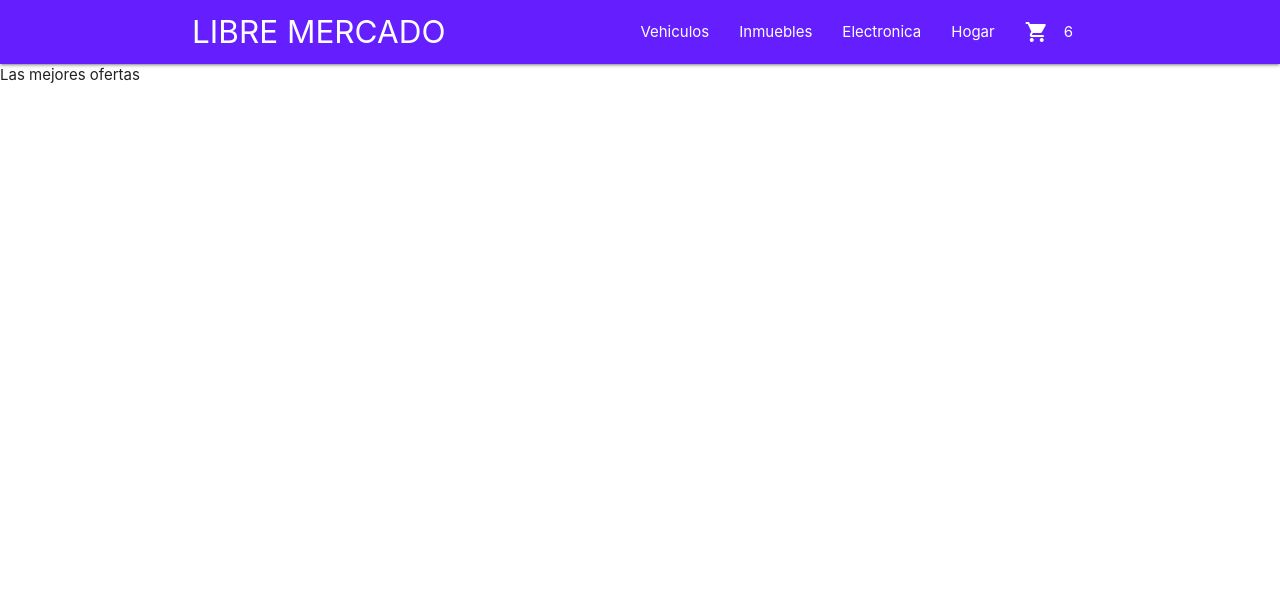
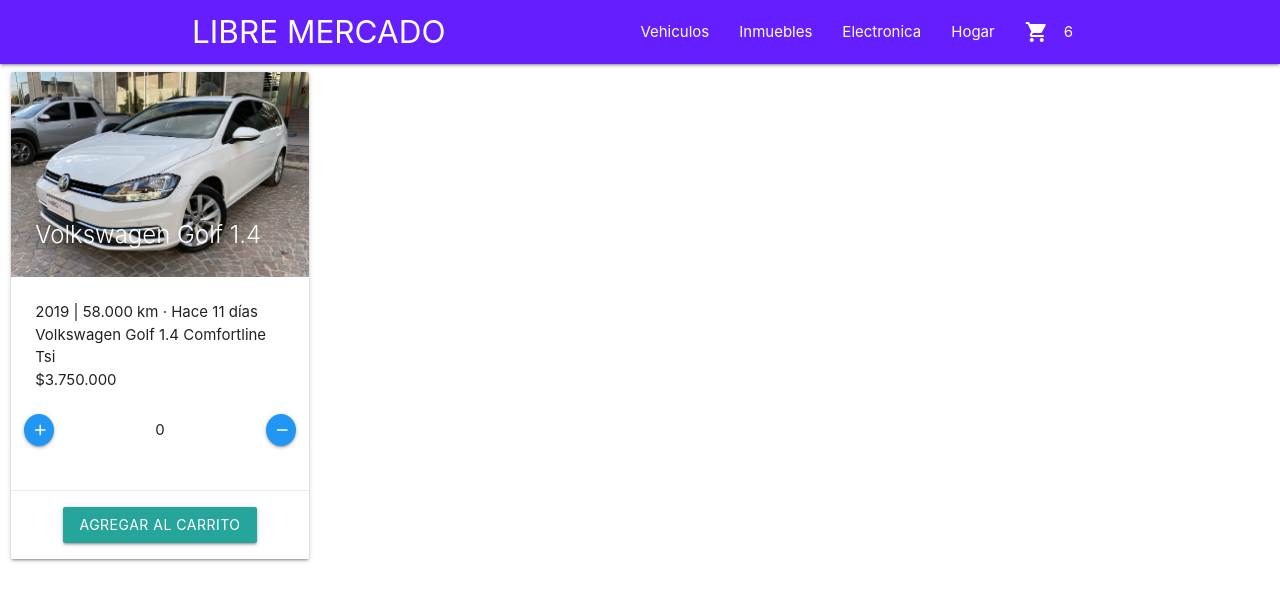
Before and after one commit to maxi1330/maxi_tienda, a React (Create React App) app: page / in a window 1280 px wide. Shown: the top 600 px of the page. Built offline with nearby package versions, Linux system fonts and the light colour scheme.

Commit message:
Agregado contador

```diff
--- /dev/null
+++ b/src/components/ItemCount.js
@@ -0,0 +1,72 @@
+import React, {useState} from 'react';
+import imagenAuto from '../images/auto01.webp';
+
+function ItemCount({stock, initial, onAdd}){
+    const [count, setCount] = useState(initial);
+
+    const addItem = () => {
+        if(count < stock){
+            setCount(count + 1);
+        }
+    }
+
+    const removeItem = () => {
+        if(count > 0){
+            setCount(count - 1);
+        }
+    }
+
+    return (
+    <>
+        <div class="row">
+            <div class="col s3">
+            <div class="card">
+                <div class="card-image">
+                    <img src={imagenAuto}
+                         alt='imagen auto'/>
+                    <span class="card-title">Volkswagen Golf 1.4</span>
+                </div>
+                <div class="card-content">
+                    <p>2019 | 58.000 km · Hace 11 días<br/>
+                        Volkswagen Golf 1.4 Comfortline Tsi<br/>
+                        $3.750.000
+                    </p><br/>
+                    <div class="row valign-wrapper">
+                        <button className="btn-floating btn-small blue s2"
+                                onClick={() => addItem()}>
+                                    <i className="material-icons">add</i>
+                        </button>
+                        <div class="col s10 center-align">{count}</div>
+                        <button className="btn-floating btn-small blue s2"
+                                onClick={() => removeItem()}>
+                                    <i className="material-icons">remove</i>
+                        </button>
+                    </div>
+                </div>
+                <div className="card-action center">
+                    <button className="btn">Agregar al carrito</button>
+                </div>
+            </div>
+            </div>
+        </div>
+        {/* <div className="card small">
+            <div className="card-content">
+                <p>El contador</p>
+                <p>Disponibles: {stock}</p>
+            </div>
+            <div className="card-action">
+                <button className="btn-floating btn-small blue"
+                        onClick={() => addItem()}>
+                            <i className="material-icons">add</i>
+                </button>
+                <p>{count}</p>
+                <button className="btn-floating btn-small blue"
+                        onClick={() => removeItem()}>
+                            <i className="material-icons">remove</i>
+                </button>
+            </div>
+        </div> */}
+    </>
+    );
+}
+export default ItemCount;
--- a/src/components/ItemListContainer.js
+++ b/src/components/ItemListContainer.js
@@ -1,6 +1,11 @@
+import ItemCount from "./ItemCount";
+
 function ItemListContainer (props) {
     return (
-        <div>{props.greeting}</div>
+        <>
+            {/* <div>{props.greeting}</div> */}
+            <ItemCount stock={10} initial={0}/>
+        </>
     );
 }
 export default ItemListContainer;
--- a/src/components/NavBar.js
+++ b/src/components/NavBar.js
@@ -2,15 +2,15 @@
 
 function NavBar () {
   return (
-      <nav class="deep-purple accent-3">
-      <div class="nav-wrapper container">
-        <a href="#" class="brand-logo left">LIBRE MERCADO</a>
-        <ul id="nav-mobile" class="right hide-on-med-and-down">
+      <nav className="deep-purple accent-3">
+      <div className="nav-wrapper container">
+        <a href="#" className="brand-logo left">LIBRE MERCADO</a>
+        <ul id="nav-mobile" className="right hide-on-med-and-down">
           <li><a href="#">Vehiculos</a></li>
           <li><a href="#">Inmuebles</a></li>
           <li><a href="#">Electronica</a></li>
           <li><a href="#">Hogar</a></li>
-          <li><CartWidget class="right" quantity='6'/></li>
+          <li><CartWidget className="right" quantity='6'/></li>
         </ul>
 
       </div>
```
Also changed, not shown: src/images/auto01.webp (added).
